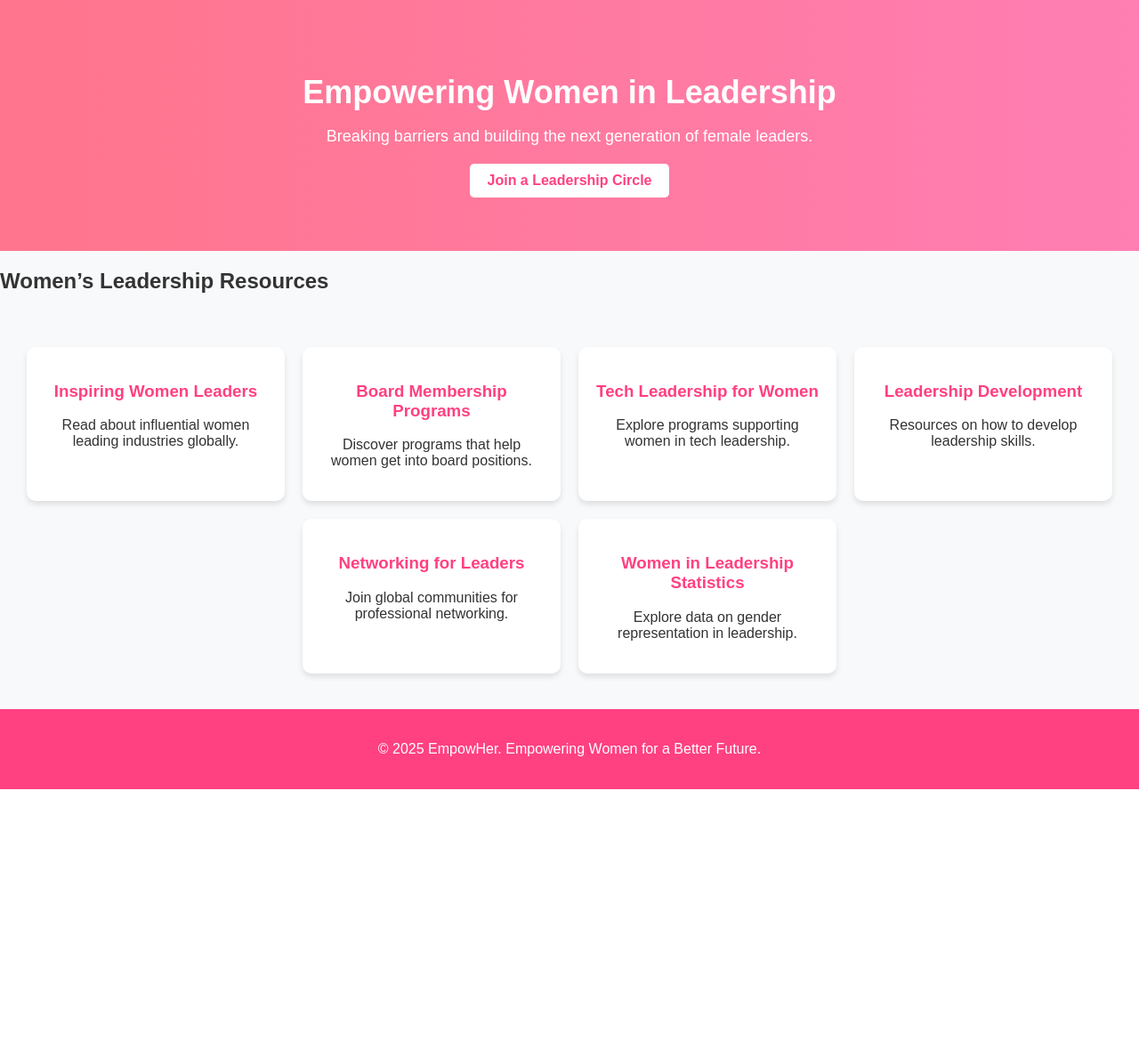
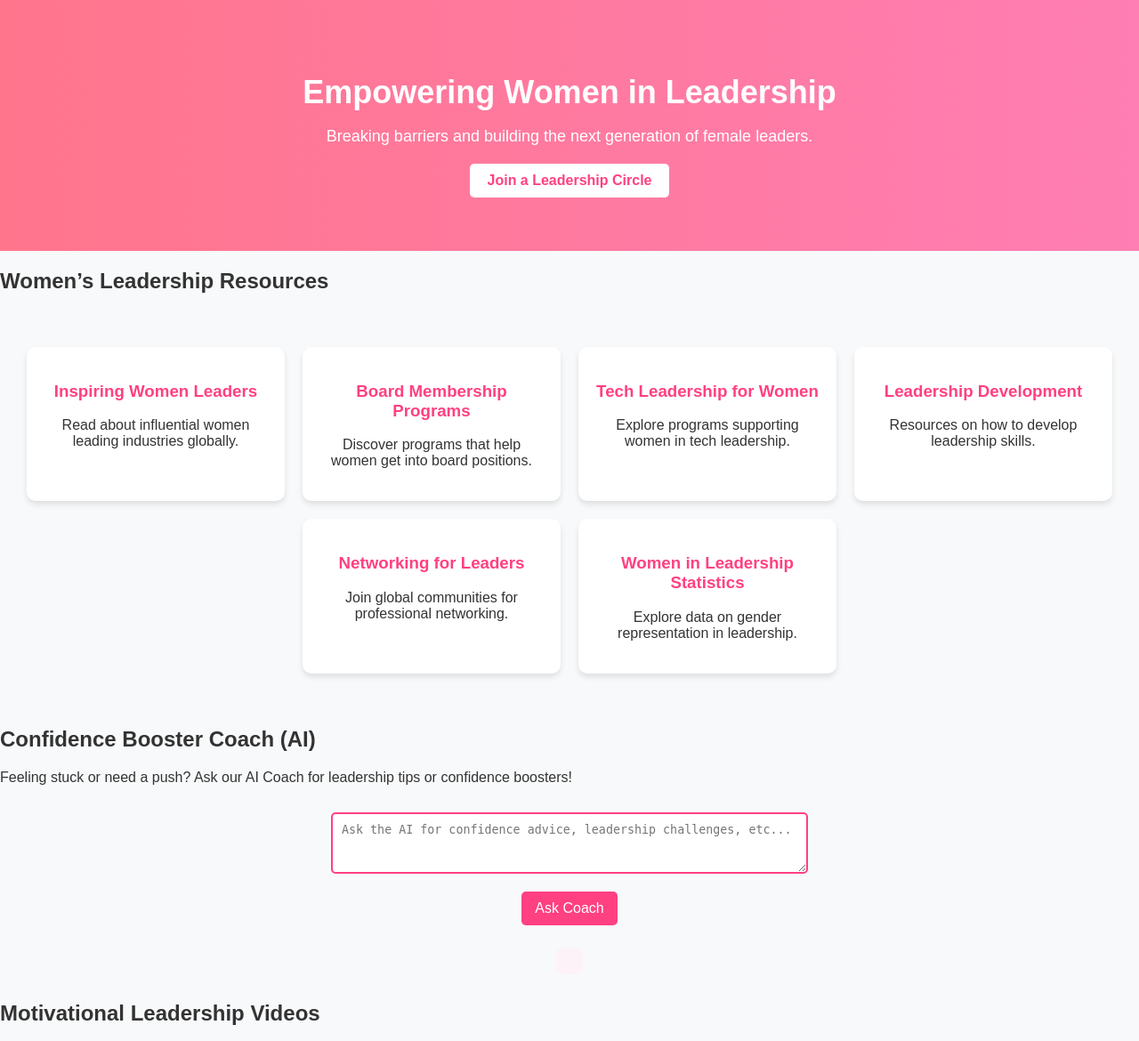
Before and after one commit to KhurramRashid6893/5_EmpowHer, a Flask app: page /leadership in a window 1280 px wide. Shown: the part 215-1385 px from the top of the page at 89% size. Before the commit the page ends 1102 px from the top, so only its background shows below. Run offline with Flask 3, Linux system fonts and the light colour scheme.

Commit message:
Update leadership.html

```diff
--- a/templates/leadership.html
+++ b/templates/leadership.html
@@ -1,7 +1,7 @@
 {% extends 'base.html' %}
 
 {% block content %}
-
+<link rel="stylesheet" href="{{ url_for('static', filename='css/leadership.css') }}">
 <!-- Search Section -->
 <div class="search-container">
     <input type="text" id="search-input" placeholder="Search for women leadership topics...">
@@ -47,7 +47,38 @@
     </div>
 </div>
 
-<!-- JavaScript for Search Functionality -->
+<!-- Confidence Booster Coach -->
+<div class="info-section">
+    <h2>Confidence Booster Coach (AI)</h2>
+    <p>Feeling stuck or need a push? Ask our AI Coach for leadership tips or confidence boosters!</p>
+    <div class="search-container" style="flex-direction: column; align-items: center;">
+        <textarea id="ai-input" rows="3" placeholder="Ask the AI for confidence advice, leadership challenges, etc..." style="width: 80%; padding: 10px; border: 2px solid #ff4081; border-radius: 5px;"></textarea>
+        <button onclick="askConfidenceCoach()" style="margin-top: 10px;">Ask Coach</button>
+        <div id="ai-response" style="white-space: pre-line; margin-top: 15px; background: #fdf2f8; padding: 15px; border-radius: 8px; max-width: 80%;"></div>
+    </div>
+</div>
+
+<!-- Motivational YouTube Section -->
+<div class="info-section">
+    <h2>Motivational Leadership Videos</h2>
+    <div class="video-carousel-wrapper">
+        <div class="video-carousel">
+            <div class="video-card"><iframe src="https://www.youtube.com/embed/Zr_s8b4Knl0" frameborder="0" allowfullscreen></iframe><p>Powerful Talk</p></div>
+            <div class="video-card"><iframe src="https://www.youtube.com/embed/Lp7E973zozc" frameborder="0" allowfullscreen></iframe><p>Confidence Boost</p></div>
+            <div class="video-card"><iframe src="https://www.youtube.com/embed/nk1b29ZhK_w" frameborder="0" allowfullscreen></iframe><p>Be a Great Leader</p></div>
+            <div class="video-card"><iframe src="https://www.youtube.com/embed/3APkV3yZy7g" frameborder="0" allowfullscreen></iframe><p>Leadership Habits</p></div>
+            <div class="video-card"><iframe src="https://www.youtube.com/embed/XjJQBjWYDTs" frameborder="0" allowfullscreen></iframe><p>Overcome Fear</p></div>
+            <div class="video-card"><iframe src="https://www.youtube.com/embed/NKnRmYzFH5Y" frameborder="0" allowfullscreen></iframe><p>Build Self-Worth</p></div>
+            <div class="video-card"><iframe src="https://www.youtube.com/embed/NUWFrM1Y7Vw" frameborder="0" allowfullscreen></iframe><p>Master Your Mind</p></div>
+            <div class="video-card"><iframe src="https://www.youtube.com/embed/f6cL9HKmMk0" frameborder="0" allowfullscreen></iframe><p>Self-Motivation</p></div>
+            <div class="video-card"><iframe src="https://www.youtube.com/embed/GfL_B-KaYa4" frameborder="0" allowfullscreen></iframe><p>Women in Power</p></div>
+            <div class="video-card"><iframe src="https://www.youtube.com/embed/vVuDcozUUb4" frameborder="0" allowfullscreen></iframe><p>Be Fearless</p></div>
+        </div>
+    </div>
+</div>
+
+
+<!-- JavaScript -->
 <script>
     function searchGoogle() {
         let query = document.getElementById('search-input').value;
@@ -62,6 +93,27 @@
             window.open(`https://www.youtube.com/results?search_query=${query}`, '_blank');
         }
     }
+
+    function askConfidenceCoach() {
+        const userInput = document.getElementById("ai-input").value;
+        const responseDiv = document.getElementById("ai-response");
+        responseDiv.innerText = "Thinking...";
+
+        fetch("/ai_mentor", {
+            method: "POST",
+            headers: {
+                "Content-Type": "application/json"
+            },
+            body: JSON.stringify({ prompt: userInput })
+        })
+        .then(res => res.json())
+        .then(data => {
+            responseDiv.innerText = data.response;
+        })
+        .catch(() => {
+            responseDiv.innerText = "Sorry, something went wrong.";
+        });
+    }
 </script>
 
 {% endblock %}
```
